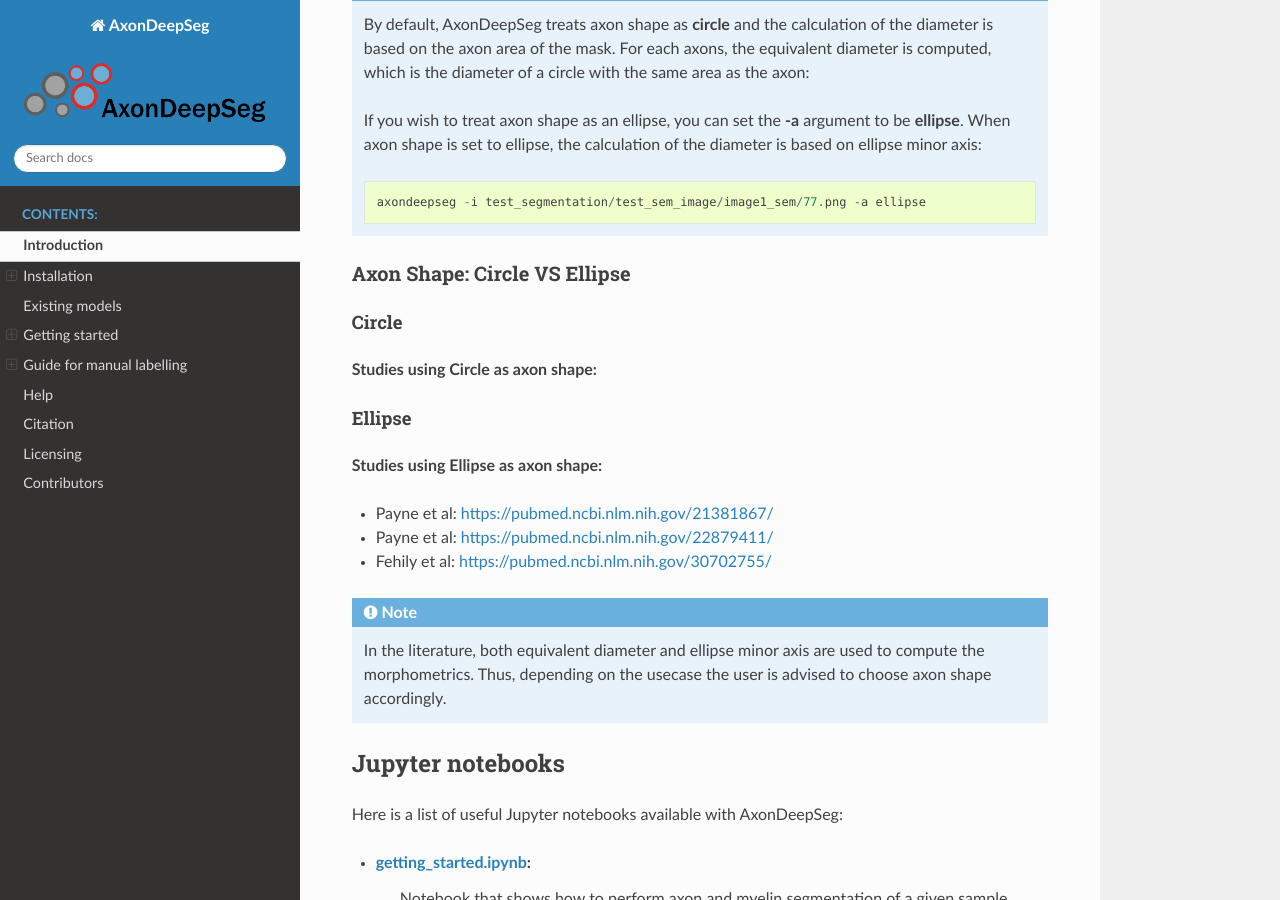
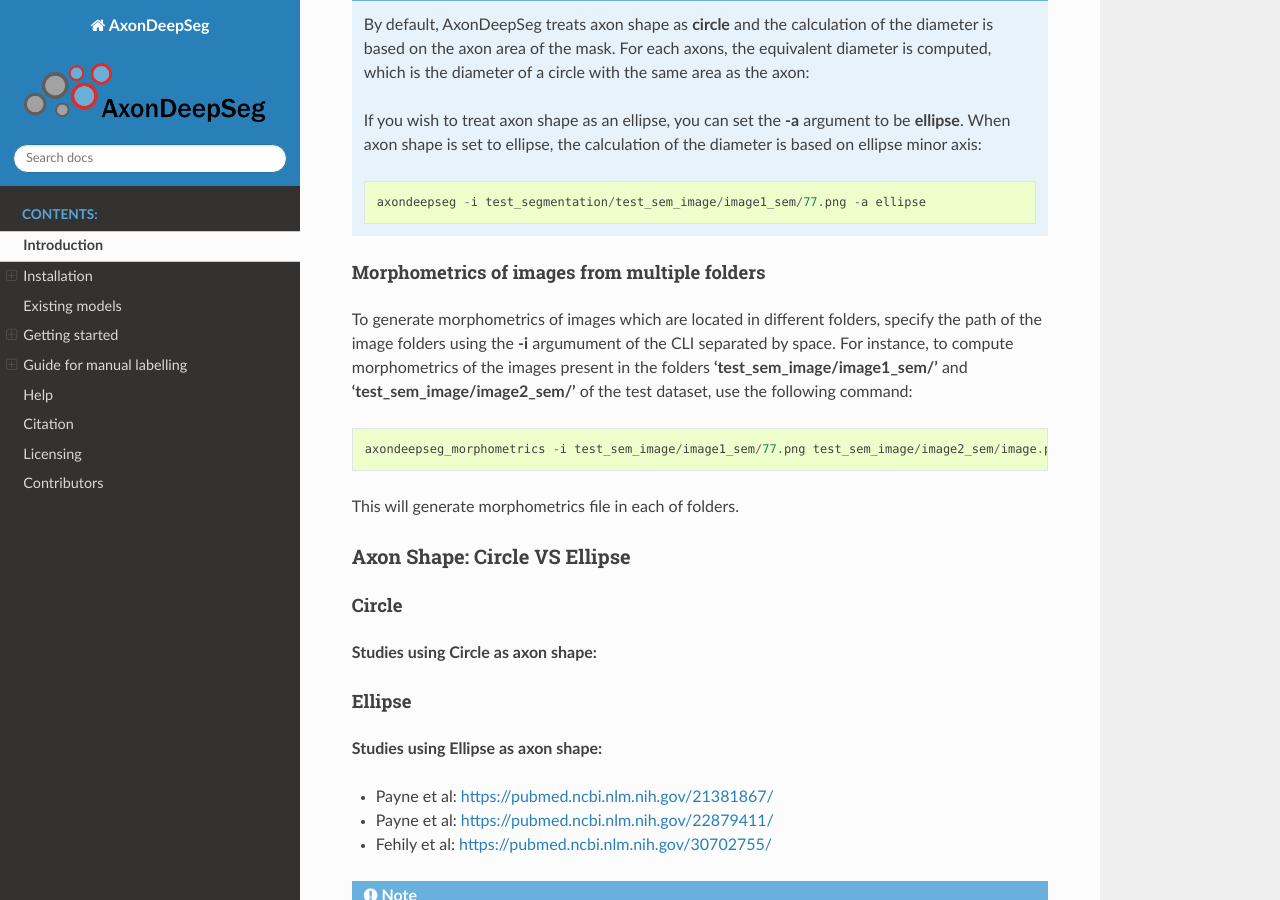
Before and after one commit to axondeepseg/axondeepseg, a Sphinx documentation site: the page built from docs/source/documentation.rst, in a window 1280 px wide and 900 px high, scrolled down 12106 px. Built offline with Sphinx 7.4.7 and the Read the Docs theme 2.0.0, drawn with Linux system fonts in a browser that asks for light colours.

Commit message:
Documentation: Add documentation in RTD to generate morphometrics of multiple folders

```diff
--- a/docs/source/documentation.rst
+++ b/docs/source/documentation.rst
@@ -370,6 +370,14 @@ This generates a morphometrics file in the image directory::
 
             axondeepseg -i test_segmentation/test_sem_image/image1_sem/77.png -a ellipse
 
+Morphometrics of images from multiple folders
+^^^^^^^^^^^^^^^^^^^^^^^^^^^^^^^^^^^^^^^^^^^^^
+To generate morphometrics of images which are located in different folders, specify the path of the image folders using the **-i** argumument of the CLI separated by space. For instance, to compute morphometrics of the images present in the folders **'test_sem_image/image1_sem/'** and **'test_sem_image/image2_sem/'** of the test dataset, use the following command::
+
+    axondeepseg_morphometrics -i test_sem_image/image1_sem/77.png test_sem_image/image2_sem/image.png
+
+This will generate morphometrics file in each of folders.
+
 Axon Shape: Circle VS Ellipse
 ~~~~~~~~~~~~~~~~~~~~~~~~~~~~~
 
```
